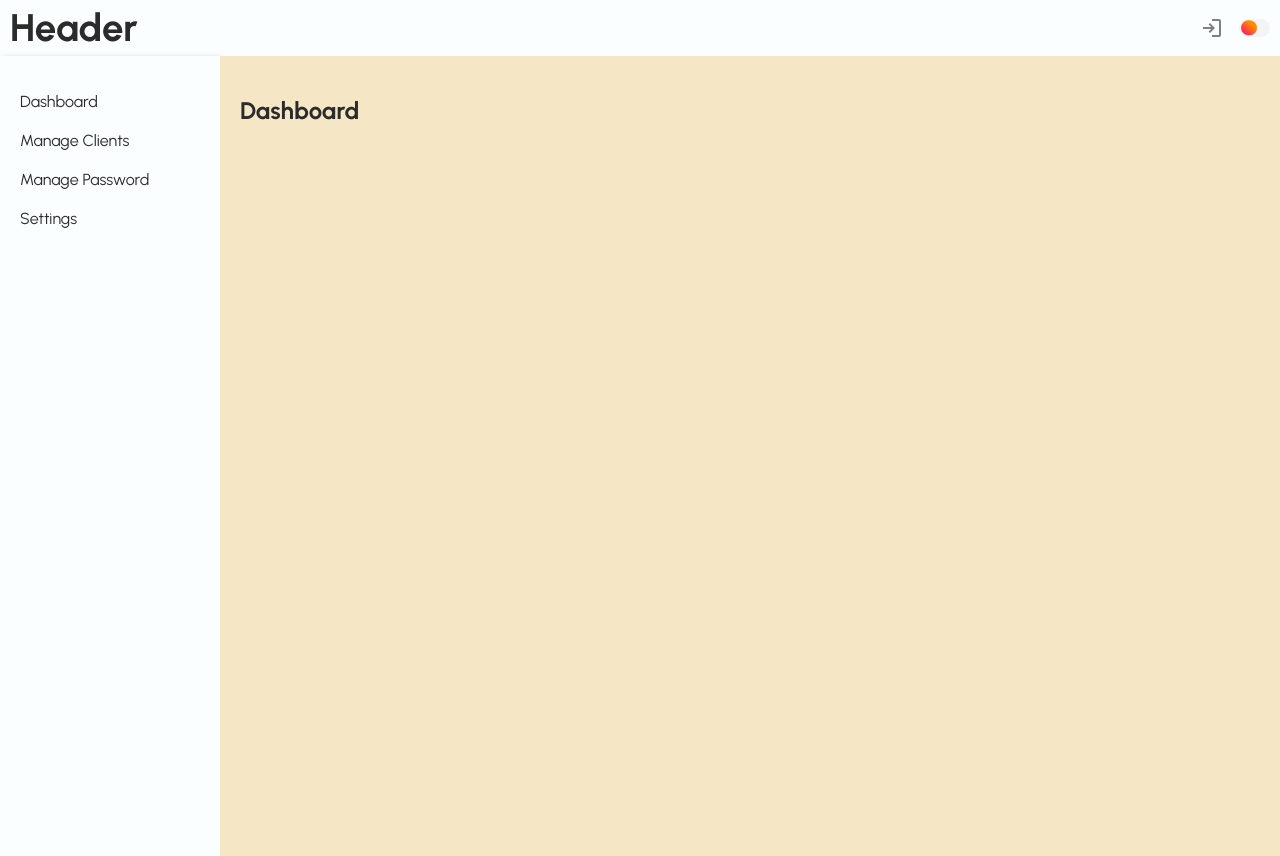
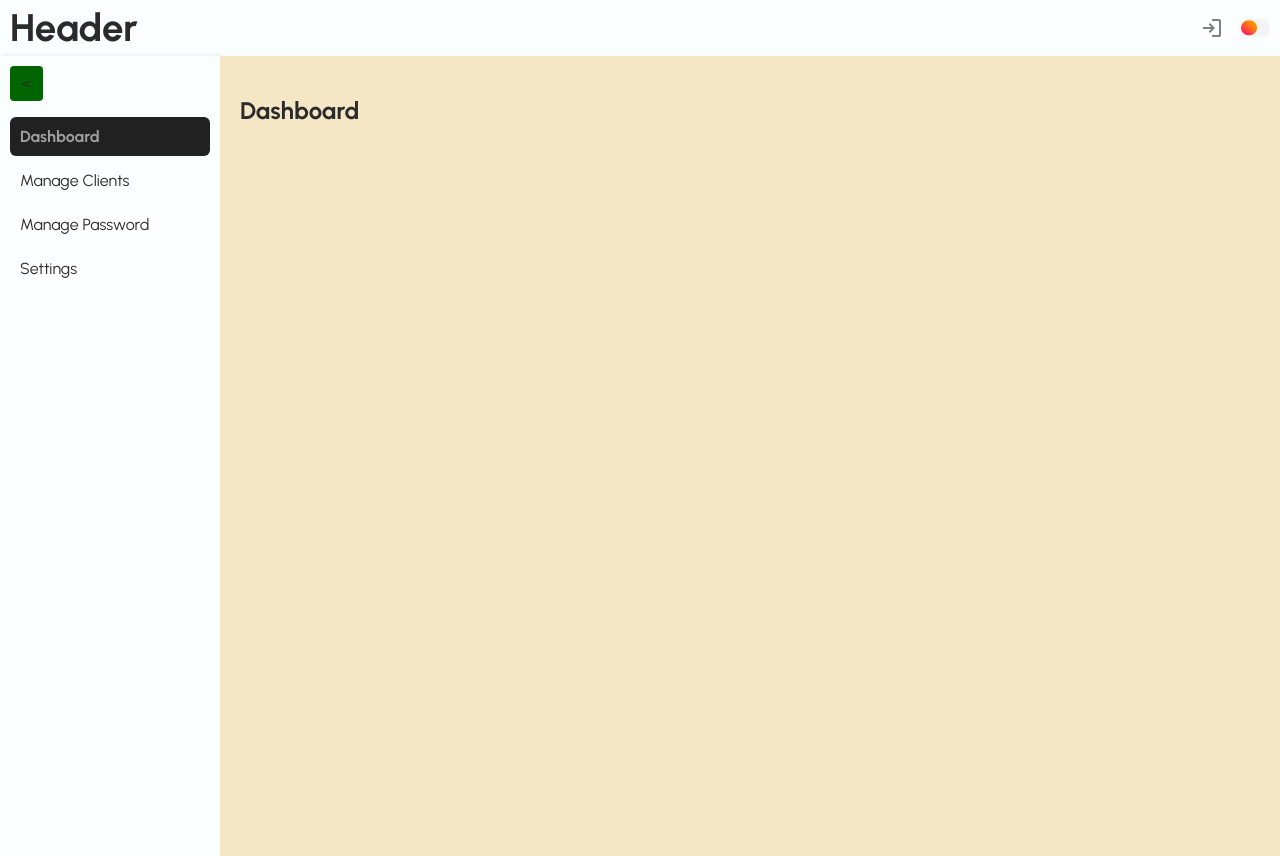
Before and after one commit to jkcsoftwaresllp/CasGamPro_client, a React (Vite) app: page /Admindashboard in a window 1280 px wide. Built offline with nearby package versions, Linux system fonts and the light colour scheme.

Commit message:
feat: Implement collapsible sidebar with toggle functionality and update styles

```diff
--- a/src/App.css
+++ b/src/App.css
@@ -17,6 +17,7 @@
   --color-special-red: #8b0000; /* Crimson red for a vintage look */
   --color-special-black: #2b2b2b; /* Classic deep black for text */
   --color-special-white: #fefbf3; /* Off-white with a parchment feel */
+  --color-special-hover: #212121; /* Black for hover effects */
 
   /* Highlighters */
   --color-highlighter-light-primary: #c19a6b; /* Antique bronze for highlights */
@@ -34,6 +35,7 @@
   --color-text-primary: #2b2b2b; /* Deep black for readability */
   --color-text-secondary: #4a4a4a; /* Charcoal for secondary text */
   --color-text-tertiary: #7d7d7d; /* Subtle grey for tertiary text */
+  --color-text-placeholder: #a0a0a0; /* Light grey for placeholder text */
 }
 
 /* Dark Mode Colors */
@@ -43,6 +45,7 @@
   --color-special-red: #b22222; /* Classic bright red */
   --color-special-black: #1b1b1b; /* Dark black for text */
   --color-special-white: #dcdcdc; /* Soft white for text */
+  --color-special-hover: #fbfeff; /* White for hover effects */
 
   /* Highlighters */
   --color-highlighter-dark-primary: #8b4513; /* Saddle brown for highlights */
@@ -52,6 +55,8 @@
   --color-bg-primary: #0b0b0b; /* Deep black for elegance */
   --color-bg-secondary: #1a1a1a; /* Dark grey for sections */
   --color-bg-tertiary: #2e2e2e; /* Medium grey for subtle contrast */
+  --color-text-placeholder: #333; /* Dark grey for placeholder text */
+  --color-text-hover: #fff; /* White for hover effects */
 
   /* Text */
   --color-text-primary: #ffffff; /* Bright white for readability */
--- a/src/components/AdminDashboard/AdminSidebar.jsx
+++ b/src/components/AdminDashboard/AdminSidebar.jsx
@@ -1,6 +1,9 @@
+import { useState } from "react";
 import style from "./styles/AdminSidebar.module.css";
 
 const Sidebar = ({ selectedOption, onOptionSelect }) => {
+  const [isMinimized, setIsMinimized] = useState(false);
+
   const sidebarItems = [
     { label: "Dashboard", value: "dashboard" },
     { label: "Manage Clients", value: "manageClients" },
@@ -8,13 +11,18 @@ const Sidebar = ({ selectedOption, onOptionSelect }) => {
     { label: "Settings", value: "settings" },
   ];
 
+  const toggleSidebar = () => setIsMinimized(!isMinimized);
+
   return (
-    <div className={style.sidebar}>
+    <div className={`${style.sidebar} ${isMinimized ? style.minimized : ""}`}>
+      <button className={style.toggleButton} onClick={toggleSidebar}>
+        {isMinimized ? ">" : "<"}
+      </button>
       <ul>
         {sidebarItems.map((item) => (
           <li
             key={item.value}
-            className={selectedOption === item.value ? "active" : ""}
+            className={selectedOption === item.value ? style.active : ""}
             onClick={() => onOptionSelect(item.value)}
           >
             {item.label}
--- a/src/components/AdminDashboard/styles/AdminSidebar.module.css
+++ b/src/components/AdminDashboard/styles/AdminSidebar.module.css
@@ -1,8 +1,14 @@
 .sidebar {
-  width: 200px; /* Sidebar width */
+  width: 200px; /* Default sidebar width */
   background-color: var(--color-bg-primary);
   padding: 10px;
   box-shadow: 2px 0 5px rgba(0, 0, 0, 0.1);
+  transition: width 0.3s ease; /* Smooth transition for collapsing/expanding */
+  overflow: hidden; /* Hide content when minimized */
+}
+
+.sidebar.minimized {
+  width: 50px; /* Minimized sidebar width */
 }
 
 .sidebar ul {
@@ -14,15 +20,45 @@
 .sidebar li {
   padding: 10px;
   cursor: pointer;
-  transition: background-color 0.3s;
+  transition: background-color 0.3s, padding 0.3s; /* Adjust padding for smoother effect */
+  white-space: nowrap; /* Prevent text wrapping */
+  overflow: hidden; /* Hide overflowing text */
+  text-overflow: ellipsis; /* Show "..." for truncated text */
+  margin-bottom: 5px;
 }
 
 .sidebar li:hover {
   background-color: var(--color-bg-tertiary);
+  border-radius: var(--borderRadius);
 }
 
 .sidebar .active {
   font-weight: var(--textBold);
+  background-color: var(--color-special-hover);
+  color: var(--color-text-placeholder);
+  border-radius: var(--borderRadius);
+}
+
+.sidebar .active:hover {
+  font-weight: var(--textBold);
+  background-color: var(--color-special-hover);
+  color: var(--color-text-placeholder);
+}
+
+.sidebar .toggleButton {
+  display: block;
+
+  padding: 8px 12px;
   background-color: var(--color-special-green);
   color: var(--color-text-primary);
+  border: none;
+  border-radius: 4px;
+  cursor: pointer;
+  font-size: var(--text-sm);
+  text-align: center;
+  transition: background-color 0.3s;
 }
+
+.sidebar .toggleButton:hover {
+  background-color: var(--color-bg-tertiary);
+}
```
